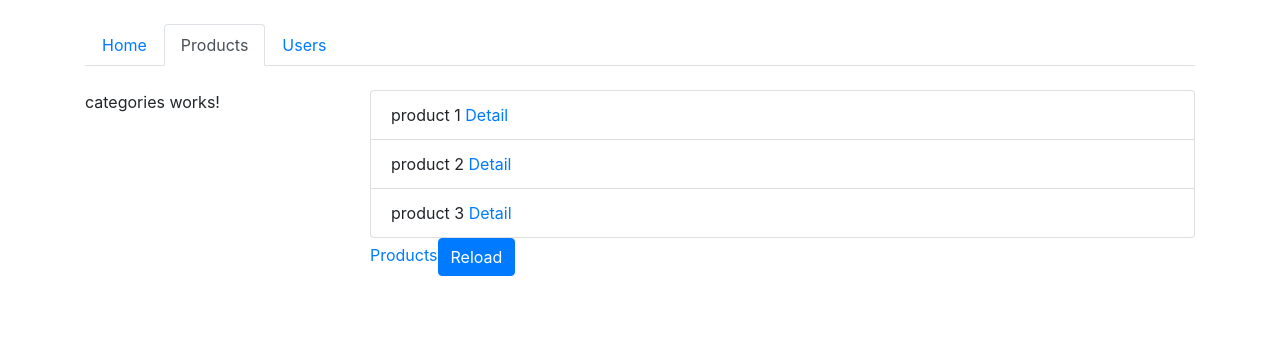
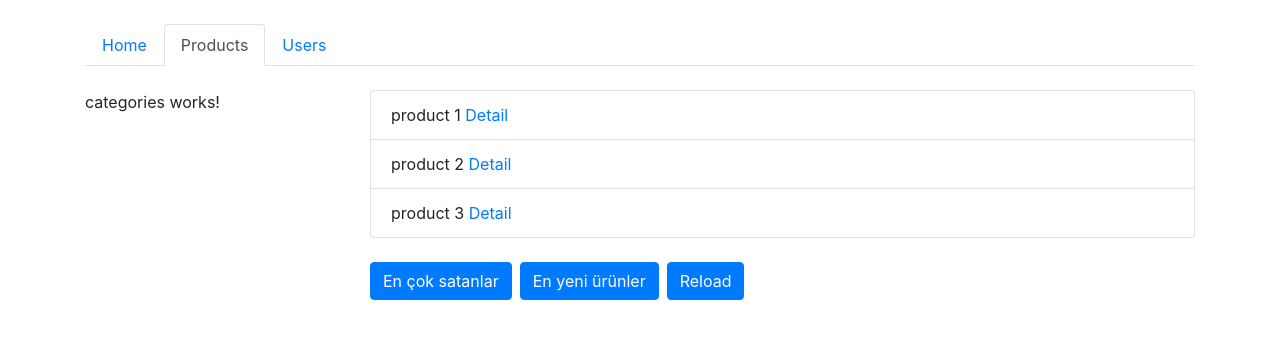
Before and after one commit to Arifdamar/Angular, an Angular app in the folder example2/: page /products in a window 1280 px wide. Shown: the top 338 px of the page. Built offline with nearby package versions, Linux system fonts and the light colour scheme.

Commit message:
Query params

```diff
--- a/example2/src/app/products/products.component.html
+++ b/example2/src/app/products/products.component.html
@@ -1,12 +1,20 @@
-
 <ul class="list-group">
-    <li *ngFor="let p of products" class="list-group-item">
-        {{ p.name }}
-        <a [routerLink]="['/products',p.id]">Detail</a>
-    </li>
+  <li *ngFor="let p of products" class="list-group-item">
+    {{ p.name }}
+    <a [routerLink]="['/products',p.id]">Detail</a>
+  </li>
 </ul>
 
-<p>
-    <a routerLink="/products">Products</a>
-<button class="btn btn-primary" (click)="loadProducts()">Reload</button>
+<p class="mt-4">
+
+
+  <a routerLink="/products"
+  [queryParams]="{page:1, order: 'bestselling'}"
+  class="btn btn-primary">En çok satanlar</a>
+
+  <a routerLink="/products"
+  [queryParams]="{page:2, order: 'newest'}"
+  class="btn btn-primary ml-2">En yeni ürünler</a>
+
+  <button class="btn btn-primary ml-2" (click)="loadProducts()">Reload</button>
 </p>
--- a/example2/src/app/products/products.component.ts
+++ b/example2/src/app/products/products.component.ts
@@ -16,10 +16,17 @@ export class ProductsComponent implements OnInit {
     private route: ActivatedRoute) { }
 
   loadProducts() {
-    this.router.navigate(['products'], { relativeTo: this.route });
+    this.router.navigate(['/products'], {
+      queryParams: {
+        page: 1
+      }
+    });
   }
 
   ngOnInit(): void {
+    this.route.queryParamMap.subscribe(params => {
+     console.log(params.get('page'));
+    });
   }
 
 }
```
